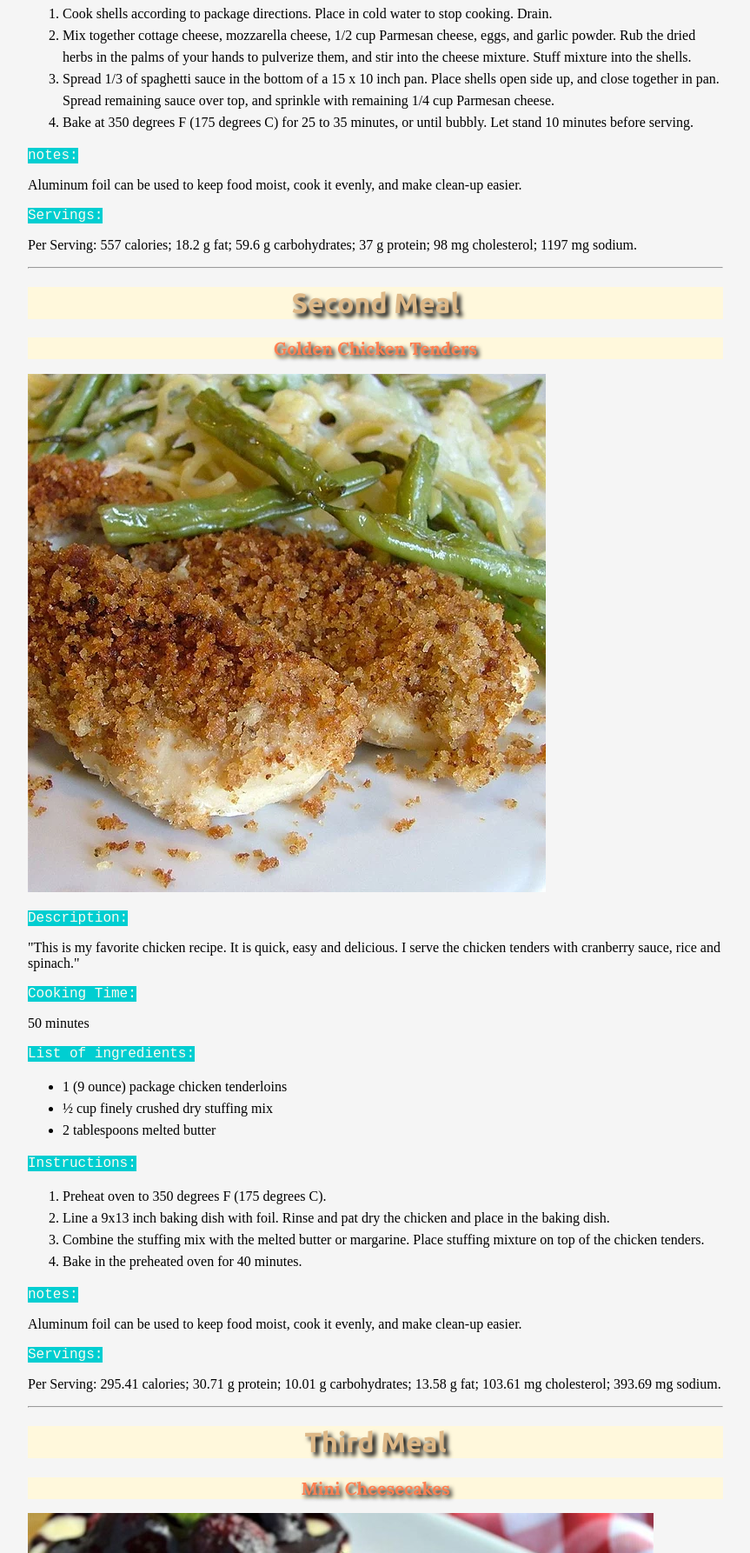
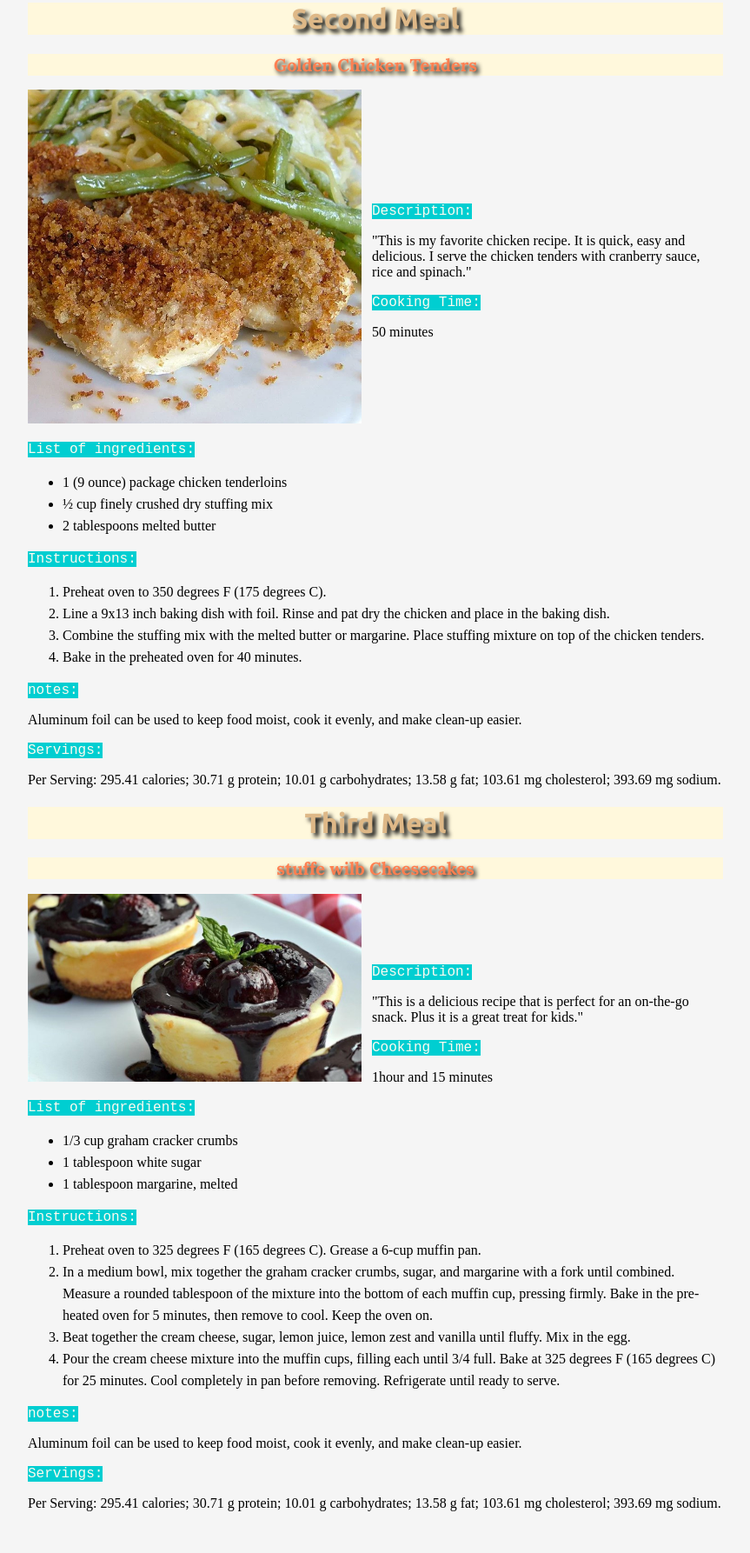
Before and after one commit to Mhd-Fansa/poco-mhd, a plain HTML site: page recipes/recipes.html in a window 1280 px wide. Shown: the part 1014-2800 px from the top of the page at 87% size, without its empty margins (208-1071 px from the left). After the commit the page ends 2768 px from the top, so only its background shows below. Drawn offline with Linux system fonts and the light colour scheme; a web font is replaced by a local one.

Commit message:
update files shape

```diff
--- a/recipes/recipes.html
+++ b/recipes/recipes.html
@@ -10,15 +10,22 @@
 
 <body>
     <div class="container">
+        <div class="picheader">
             <div class="siteName">Make It Easy </div>
             <img class="headerpic" src="header.jpg" alt="headerpic">
+        </div>
         <h1>First Meal</h1>
         <h2>Stuffed Shells</h2>
-        <p><img class="pic" src="first meal.jpg" alt="first meal"></p>
+        <div class="recipe-img">
+            <img width="98%" src="first meal.jpg" alt="recipe-img">
+        </div>
+        <div class="description">
             <span>Description:</span>
             <p>"Jumbo macaroni shells stuffed with cheese mixture, covered with sauce, and baked."</p>
             <span>Cooking Time:</span>
             <p>50 minutes</p>
+        </div>
+        <div class="recipe-ingrid">
             <span>List of ingredients:</span>
             <p>
                 <ul>
@@ -29,6 +36,7 @@
                     <li>2 eggs, lightly beaten</li>
                 </ul>
             </p>
+        </div>
         <span>Instructions:</span>
         <p>
             <ol>
@@ -56,13 +64,16 @@
         <hr>
         <h1>Second Meal</h1>
         <h2>Golden Chicken Tenders</h2>
-        <p><img class="pic" src="second meal.jpg" alt="second meal"></p>
+        <div class="recipe-img"><img width="98%" src="second meal.jpg" alt="second meal"></div>
+        <div id="center" class="description">
             <span>Description:</span>
-        <p>"This is my favorite chicken recipe. It is quick, easy and delicious. I serve the chicken tenders with
+            <p>"This is my favorite chicken recipe. It is quick, easy and delicious. I serve the chicken tenders
+                with
                 cranberry
                 sauce, rice and spinach."</p>
             <span>Cooking Time:</span>
             <p>50 minutes</p>
+        </div>
         <span>List of ingredients:</span>
         <p>
             <ul>
@@ -81,9 +92,11 @@
         <p>
             <ol>
                 <li>Preheat oven to 350 degrees F (175 degrees C).</li>
-                <li>Line a 9x13 inch baking dish with foil. Rinse and pat dry the chicken and place in the baking dish.
+                <li>Line a 9x13 inch baking dish with foil. Rinse and pat dry the chicken and place in the baking
+                    dish.
                 </li>
-                <li>Combine the stuffing mix with the melted butter or margarine. Place stuffing mixture on top of the
+                <li>Combine the stuffing mix with the melted butter or margarine. Place stuffing mixture on top of
+                    the
                     chicken tenders.
                 </li>
                 <li>Bake in the preheated oven for 40 minutes.</li>
@@ -95,15 +108,18 @@
         <p>Per Serving:
             295.41 calories; 30.71 g protein; 10.01 g carbohydrates; 13.58 g fat; 103.61 mg cholesterol; 393.69 mg
             sodium.
-        </p>
-        <hr>
             <h1>Third Meal</h1>
-        <h2>Mini Cheesecakes</h2>
-        <p><img class="pic" src="third meal.jpg" alt="third meal"></p>
+            <h2>stuffe wilb Cheesecakes</h2>
+            <div class="recipe-img">
+                <img width="98%" src="third meal.jpg" alt="third meal">
+            </div>
+            <div class="description">
                 <span>Description:</span>
-        <p>"This is a delicious recipe that is perfect for an on-the-go snack. Plus it is a great treat for kids."</p>
+                <p>"This is a delicious recipe that is perfect for an on-the-go snack. Plus it is a great
+                    treat for kids."</p>
                 <span>Cooking Time:</span>
                 <p>1hour and 15 minutes</p>
+            </div>
             <span>List of ingredients:</span>
             <p>
                 <ul>
@@ -122,24 +138,26 @@
             <p>
                 <ol>
                     <li>Preheat oven to 325 degrees F (165 degrees C). Grease a 6-cup muffin pan.</li>
-                <li>In a medium bowl, mix together the graham cracker crumbs, sugar, and margarine with a fork until
-                    combined. Measure a rounded tablespoon of the mixture into the bottom of each muffin cup, pressing
-                    firmly. Bake in the pre-heated oven for 5 minutes, then remove to cool. Keep the oven on.</li>
-                <li>Beat together the cream cheese, sugar, lemon juice, lemon zest and vanilla until fluffy. Mix in the
+                    <li>In a medium bowl, mix together the graham cracker crumbs, sugar, and margarine with
+                        a fork until
+                        combined. Measure a rounded tablespoon of the mixture into the bottom of each muffin
+                        cup, pressing
+                        firmly. Bake in the pre-heated oven for 5 minutes, then remove to cool. Keep the
+                        oven on.</li>
+                    <li>Beat together the cream cheese, sugar, lemon juice, lemon zest and vanilla until
+                        fluffy. Mix in the
                         egg.
                     </li>
-                <li>Pour the cream cheese mixture into the muffin cups, filling each until 3/4 full. Bake at 325 degrees
+                    <li>Pour the cream cheese mixture into the muffin cups, filling each until 3/4 full.
+                        Bake at 325 degrees
                         F
-                    (165 degrees C) for 25 minutes. Cool completely in pan before removing. Refrigerate until ready to
+                        (165 degrees C) for 25 minutes. Cool completely in pan before removing. Refrigerate
+                        until ready to
                         serve.</li>
                 </ol>
             </p>
             <span>notes:</span>
             <p>Aluminum foil can be used to keep food moist, cook it evenly, and make clean-up easier.</p>
             <span>Servings:</span>
-        <p>Per Serving: 219 calories; 16.1 g fat; 15.2 g carbohydrates; 4.2 g protein; 72 mg cholesterol; 171 mg sodium
-        </p>
-    </div>
-</body>
-
-</html>
+            <p>Per Serving: 295.41 calories; 30.71 g protein; 10.01 g carbohydrates; 13.58 g fat; 103.61 mg cholesterol;
+                393.69 mg sodium.</p>
--- a/recipes/style.css
+++ b/recipes/style.css
@@ -37,8 +37,16 @@ span {
 }
 .recipe-img {
     border-radius: 15px;
-    width: 40%;
+    width: 49%;
     display: inline-block;
+}
+.description {
+    display: inline-block;
+    width: 50%;
+}
+#center {
+    position: relative;
+    bottom: 100px;
 }
 ol , ul {
     line-height: 25px;
```
Lines whose indentation alone changed are shown as unchanged.
